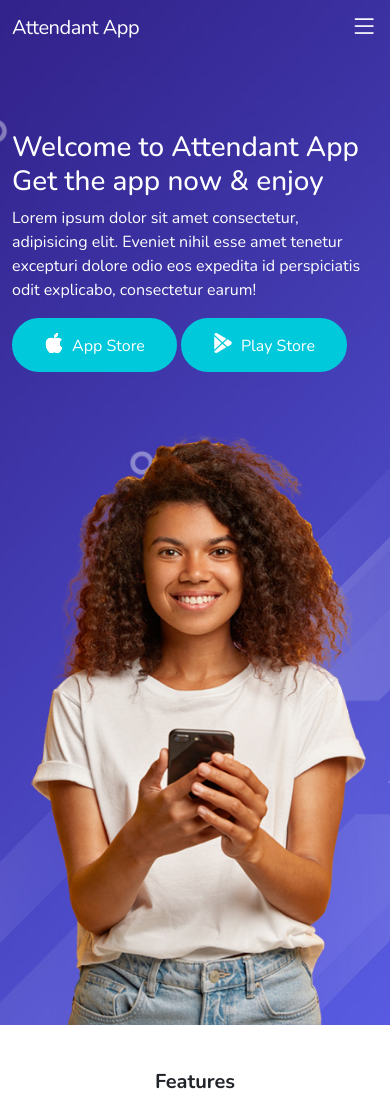
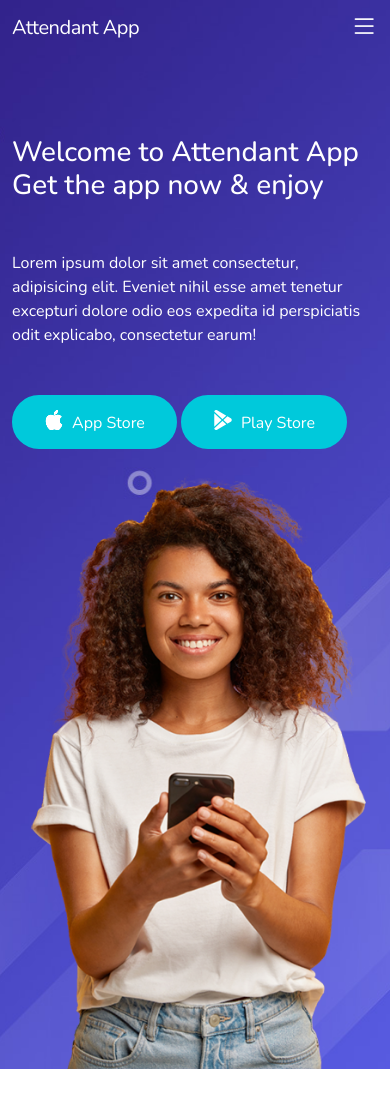
Before and after one commit to abdulmalikbuba/attendantwebsite, a plain HTML site: page index.html in a window 390 px wide. Shown: the top 1099 px of the page. Drawn offline with nearby package versions, Linux system fonts and the light colour scheme.

Commit message:
update 7

```diff
--- a/css/style.css
+++ b/css/style.css
@@ -85,18 +85,27 @@ body{
     /* .navbar-custom{
         background-color: #025E96 !important;
     } */
+    .navbar-custom .nav-link:after{
+        display: none;
+    }
 }
 
 @media (max-width: 768px){
     /* .navbar-custom{
         background-color: #025E96 !important;
     } */
+    .navbar-custom .nav-link:after{
+        display: none;
+    }
 }
 
 @media (max-width: 991.98px) {
     /* .navbar-custom{
         background-color: #025E96 !important;
     } */
+    .navbar-custom .nav-link:after{
+        display: none;
+    }
 }
 
 /*******************************/
@@ -112,28 +121,34 @@ body{
 .welcome .welcome-content {
 	padding-top: 8.5rem;
 	padding-bottom: 7rem;
-	/* text-align: center; */
     color: #fff;
 }
 
-.welcome-image img{
-    height: 600px;
-    overflow: hidden !important;
-    overflow-y: hidden;
+.welcome-image{
+    height: auto;
 }
 
-.welcome .text-container {
+.welcome-image img{
+    height: 100vh;
+    width: 100%;
+    object-fit: cover;
+    /* overflow: hidden; */
+    /* overflow-y: hidden; */
+}
+
+.welcome .text-container h1,
+.welcome .text-container p {
 	margin-bottom: 3rem;
+
 }
 
 
-.text-container {
+/* .text-container {
     display: flex;
     flex-direction: column;
     justify-content: center;
-    /* align-items: center; */
     height: 80%;
-}
+} */
 
 .btn-solid-lg {
 	display: inline-block;
@@ -142,7 +157,6 @@ body{
 	border-radius: 2rem;
 	background-color: #00c9db;
 	color: #fff;
-	/* font: 700 0.75rem/0 "Montserrat", sans-serif; */
 	text-decoration: none;
 	transition: all 0.2s;
 }
@@ -160,8 +174,16 @@ body{
     .welcome .welcome-content {
         padding-top: 8.5rem;
         padding-bottom: 0;
-        /* text-align: center; */
         color: #fff;
+    }
+
+    .welcome-image{
+        padding-top: 20px;
+    }
+    .welcome-image img{
+        height: 600px;
+        width: 100%;
+        object-fit: cover;
     }
 }
 
@@ -172,8 +194,16 @@ body{
     .welcome .welcome-content {
         padding-top: 8.5rem;
         padding-bottom: 0;
-        /* text-align: center; */
         color: #fff;
+    }
+
+    .welcome-image{
+        padding-top: 20px;
+    }
+    .welcome-image img{
+        height: 600px;
+        width: 100%;
+        object-fit: cover;
     }
 }
 
@@ -184,8 +214,15 @@ body{
     .welcome .welcome-content {
         padding-top: 8.5rem;
         padding-bottom: 0;
-        /* text-align: center; */
         color: #fff;
+    }
+    .welcome-image{
+        padding-top: 20px;
+    }
+    .welcome-image img{
+        height: 600px;
+        width: 100%;
+        object-fit: cover;
     }
 }
 
@@ -565,9 +602,9 @@ button:active {
 } */
 
 .footer{
-    background:#000;
+    background:#ccc;
     padding:30px 0px;
-    font-family: 'Play', sans-serif;
+    /* font-family: 'Play', sans-serif; */
     text-align:center;
 }
 
@@ -585,9 +622,9 @@ button:active {
     transition:0.5s;
 }
 
-.footer .row a:hover{
+/* .footer .row a:hover{
     color:#fff;
-}
+} */
 
 .footer .row ul{
     width:100%;
--- a/index.html
+++ b/index.html
@@ -21,7 +21,7 @@
     <!-- header -->
     <nav class="navbar navbar-expand-lg navbar-custom fixed-top">
       <div class="container">
-        <a class="navbar-brand text-white" href="#">Attendant App</a>
+        <a class="navbar-brand text-white" href="index.html">Attendant App</a>
         <button class="navbar-toggler" type="button" data-bs-toggle="collapse" data-bs-target="#navbarNav" aria-controls="navbarNav" aria-expanded="false" aria-label="Toggle navigation">
             <i class="bi text-white fs-1 bi-list"></i>
         </button>
@@ -58,10 +58,10 @@
                     <div class="col-lg-7 wow fadeInUp" data-wow-delay="0.1s">
                         <div class="text-container">
                             <h1>Welcome to Attendant App <br> Get the app now & enjoy</h1>
-                            <p class="p-large">Lorem ipsum dolor sit amet consectetur, adipisicing elit. Eveniet nihil esse amet tenetur excepturi dolore odio eos expedita id perspiciatis odit explicabo, consectetur earum!</p>
+                            <p class="">Lorem ipsum dolor sit amet consectetur, adipisicing elit. Eveniet nihil esse amet tenetur excepturi dolore odio eos expedita id perspiciatis odit explicabo, consectetur earum!</p>
                             <div class="buttons">
-                                <a class="btn-solid-lg page-scroll" href="#your-link"><i class="bi fs-5 me-2 bi-apple"></i>App Store</a>
-                                <a class="btn-solid-lg page-scroll" href="#your-link"><i class="bi fs-5 me-2 bi-google-play"></i>Play Store</a>
+                                <a class="btn-solid-lg" href="#your-link"><i class="bi fs-5 me-2 bi-apple"></i>App Store</a>
+                                <a class="btn-solid-lg" href="#your-link"><i class="bi fs-5 me-2 bi-google-play"></i>Play Store</a>
                             </div>
                         </div>
 
```
